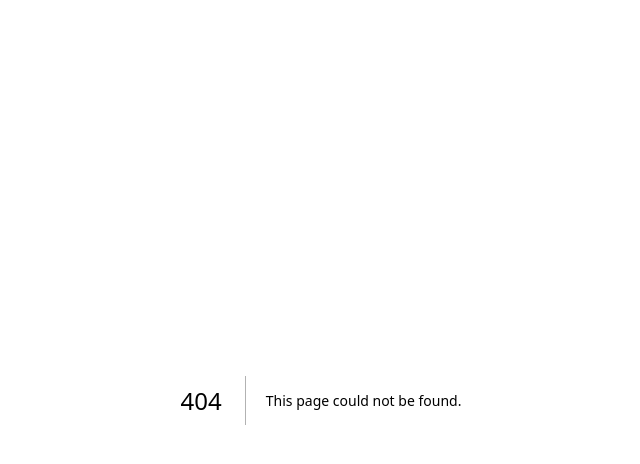
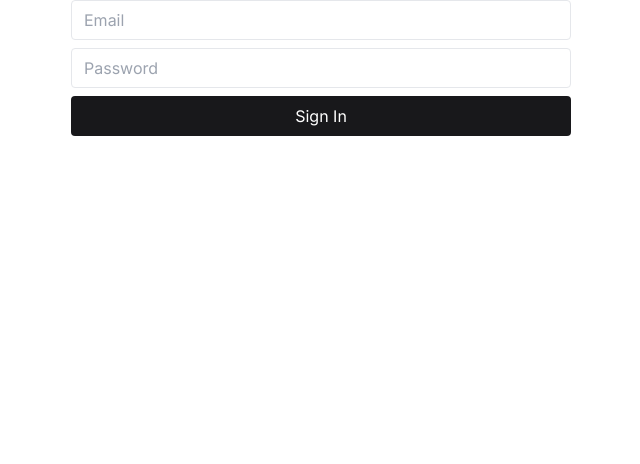
Before and after one commit to batatovich/TP2, a Next.js app: page /auth/login in a window 1280 px wide. Before the commit this address had no page. Shown: the top 464 px of the page, without its empty margins (319-959 px from the left). Built offline with nearby package versions, Linux system fonts and the light colour scheme.

Commit message:
sign in component

```diff
--- /dev/null
+++ b/src/app/auth/login/page.js
@@ -0,0 +1,9 @@
+import SignInForm from '../../../components/auth/SignInForm';
+
+export default function LoginPage() {
+  return (
+    <div>
+      <SignInForm />
+    </div>
+  );
+}
--- a/src/app/page.js
+++ b/src/app/page.js
@@ -1,5 +1,3 @@
-import Image from "next/image";
-
 export default function Home() {
   return (
     <main className="flex min-h-screen flex-col items-center justify-between p-24">
--- /dev/null
+++ b/src/components/auth/SignInForm.js
@@ -0,0 +1,28 @@
+import SubmitBtn from './SubmitBtn';
+
+export default function SignInForm() {
+    const login = async (formData) => {
+        "use server";
+        //TO DO: db sign in query
+    };
+
+    return (
+        <form
+            action={login}
+            className="flex flex-col rounded max-w-[500px] mb-10 mx-auto space-y-2">
+            <input
+                type='text'
+                name='email'
+                placeholder='Email'
+                className='border rounded h-10 px-3'
+                required />
+            <input
+                type='text'
+                name='password'
+                placeholder='Password'
+                className='border rounded h-10 px-3'
+                required />
+            <SubmitBtn/>
+        </form>
+    )
+}
--- /dev/null
+++ b/src/components/auth/SubmitBtn.js
@@ -0,0 +1,17 @@
+"use client";
+
+import { useFormStatus } from 'react-dom';
+
+export default function SubmitBtn() {
+    const { pending } = useFormStatus();
+
+    return (
+        <button
+            type='submit'
+            disabled={pending}
+            className='bg-zinc-900 disabled:bg-zinc-500 transition text-white rounded py-2 px-3'
+        >
+            Sign In
+        </button>
+    );
+}
```
Also changed, not shown: src/app/auth/signup/page.js (added), src/components/auth/SignUpForm.js (added).
